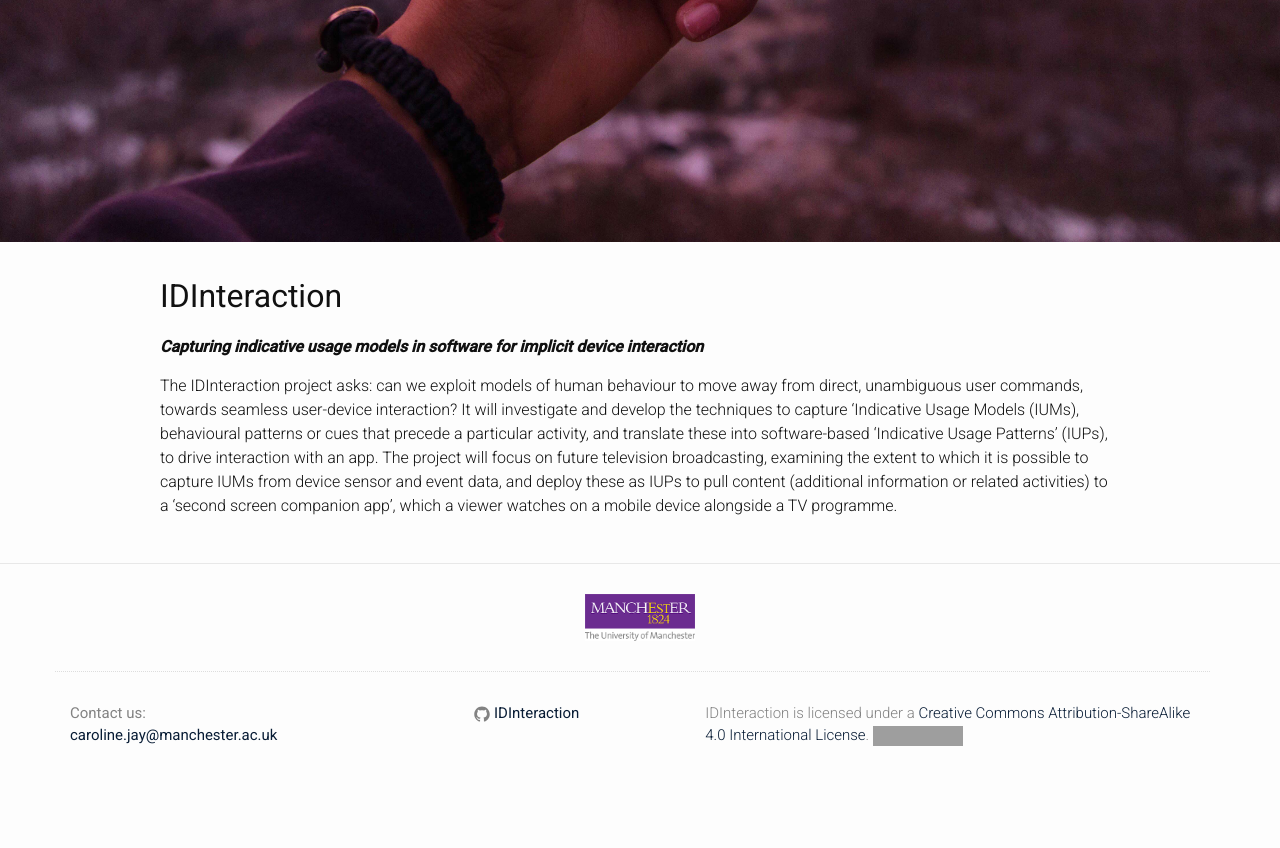
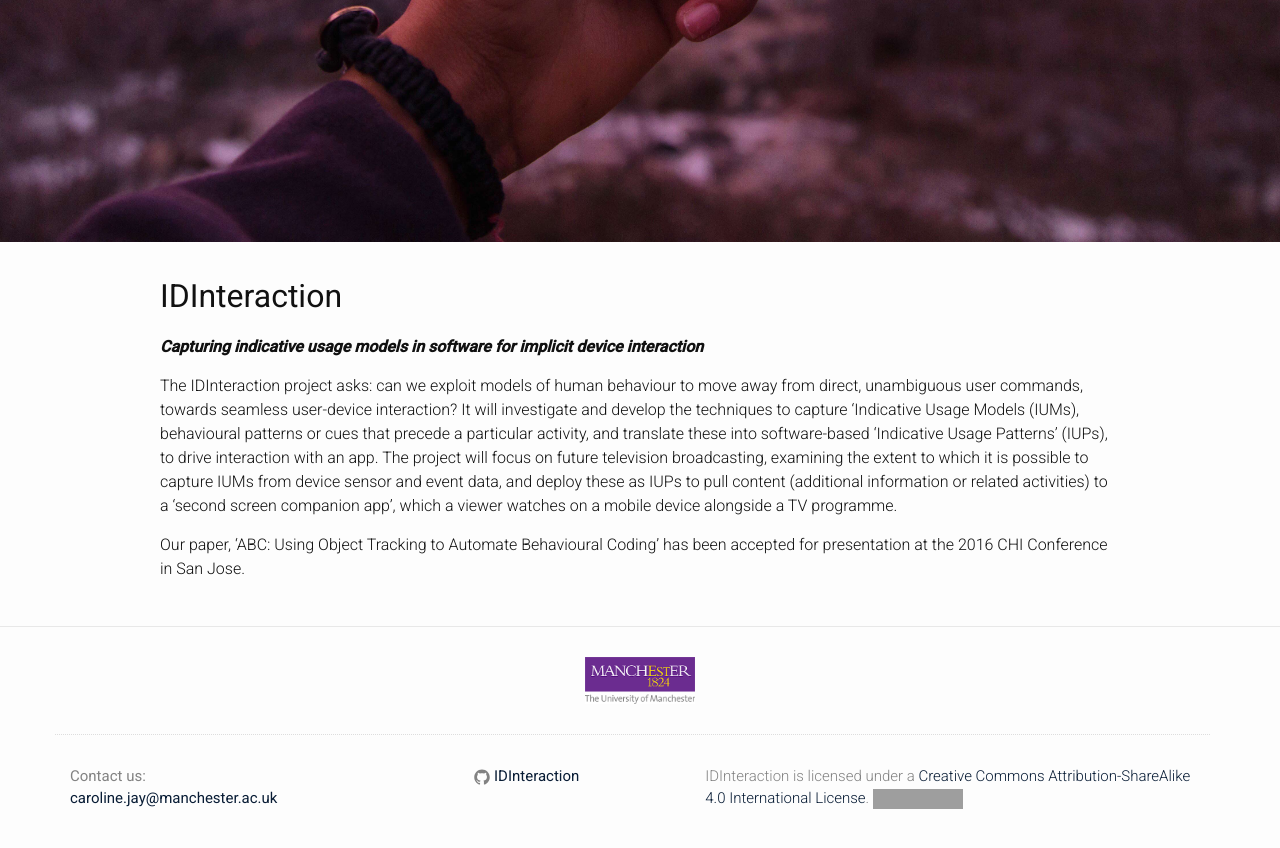
Before and after one commit to IDInteraction/IDInteraction.github.io, a Jekyll site: the page built from index.md, in a window 1280 px wide and 900 px high, scrolled down 774 px. Shown: the top 848 px of the window. Built offline with Jekyll 4.4.1, drawn with Linux system fonts in a browser that asks for light colours; nearby versions of some CDN libraries; grey boxes are pictures that could not be loaded.

Commit message:
Add paper to front page.

```diff
--- a/index.md
+++ b/index.md
@@ -8,3 +8,5 @@ title: Home
 ***Capturing indicative usage models in software for implicit device interaction***
 
 The IDInteraction project asks: can we exploit models of human behaviour to move away from direct, unambiguous user commands, towards seamless user-device interaction? It will investigate and develop the techniques to capture 'Indicative Usage Models (IUMs), behavioural patterns or cues that precede a particular activity, and translate these into software-based 'Indicative Usage Patterns' (IUPs), to drive interaction with an app. The project will focus on future television broadcasting, examining the extent to which it is possible to capture IUMs from device sensor and event data, and deploy these as IUPs to pull content (additional information or related activities) to a 'second screen companion app', which a viewer watches on a mobile device alongside a TV programme.
+
+Our paper, 'ABC: Using Object Tracking to Automate Behavioural Coding' has been accepted for presentation at the 2016 CHI Conference in San Jose.
```
